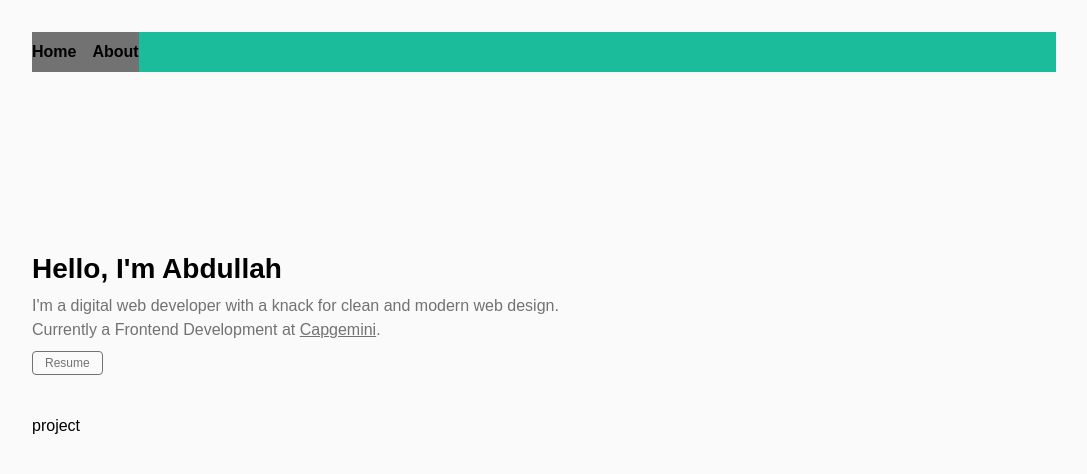
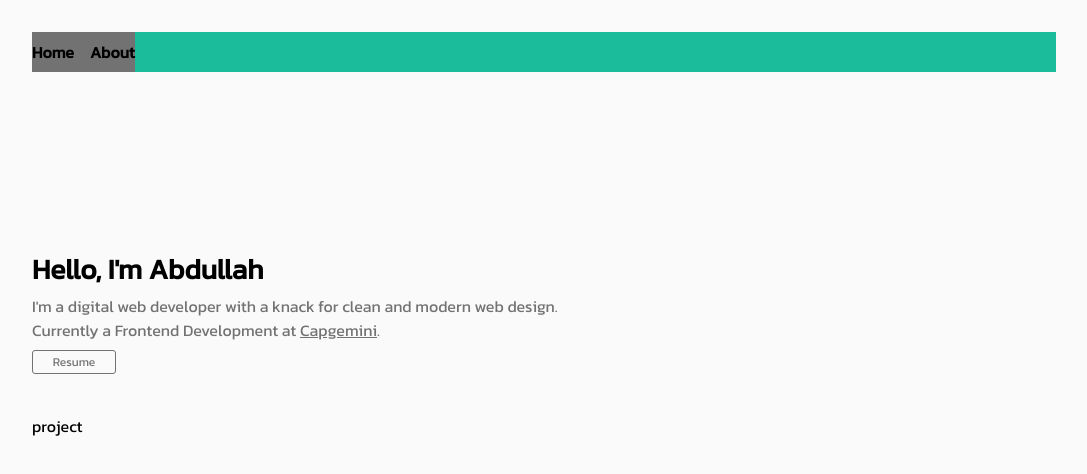
Before and after one commit to Aoksuz/portfolio, an Astro site: page / in a window 1280 px wide. Shown: the whole page, without its empty margins (96-1183 px from the left). Built offline with nearby package versions, Linux system fonts and the light colour scheme; Astro itself is replaced by a stand-in of ours.

Commit message:
fix: resume button

```diff
--- a/src/layouts/Layout.astro
+++ b/src/layouts/Layout.astro
@@ -15,6 +15,12 @@ const { title } = Astro.props
     <meta name='description' content='Astro description' />
     <meta name='viewport' content='width=device-width' />
     <link rel='icon' type='image/svg+xml' href='/favicon.svg' />
+    <link rel='preconnect' href='https://fonts.googleapis.com' />
+    <link rel='preconnect' href='https://fonts.gstatic.com' crossorigin />
+    <link
+      href='https://fonts.googleapis.com/css2?family=Kanit&family=Saira:wght@700&display=swap'
+      rel='stylesheet'
+    />
     <title>{title} | Abdullah Öksuz</title>
   </head>
   <body class='bg-white p-8 justify-center flex'>
--- a/src/pages/index.astro
+++ b/src/pages/index.astro
@@ -17,11 +17,13 @@ const pageTitle = 'Home'
       >.
     </p>
     <a
-      class='border-[1px] py-1 px-3 rounded-[4px] text-[12px] border-grey text-grey hover:bg-grey hover:text-white ease-in-out duration-200'
+      class='border-[1px] justify-center items-center flex h-[24px] rounded-[3px] text-[12px] border-grey text-grey hover:bg-grey hover:text-white ease-in-out duration-200 w-[84px]'
       href='https://drive.google.com/file/d/15s1iN9ULOUo54psdZ800f8wtHwU8x_0J/view?usp=drive_link'
       target='_blank'
-      rel='noreferrer'>Resume</a
+      rel='noreferrer'
     >
+      Resume
+    </a>
   </div>
   <Projects />
 </Layout>
```
